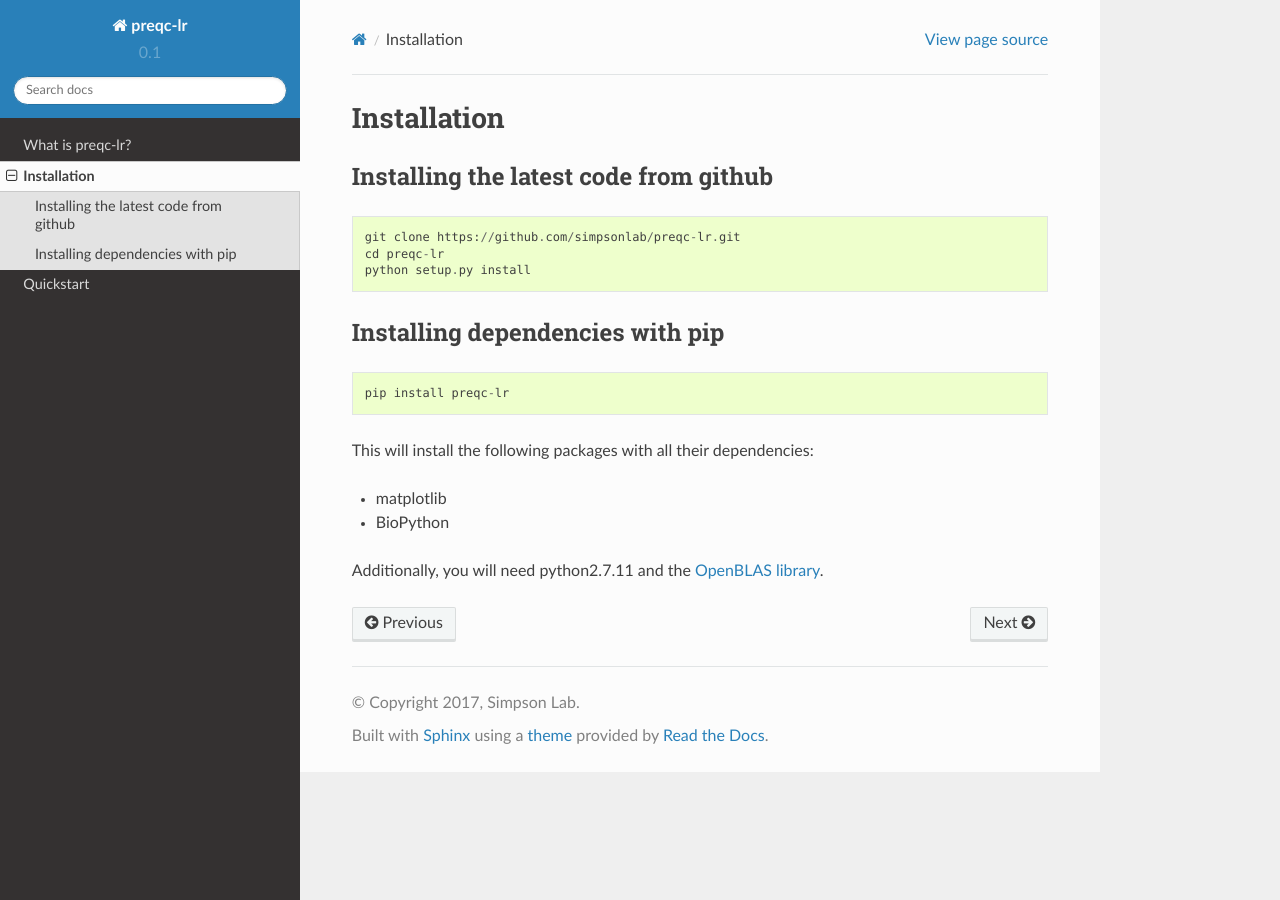
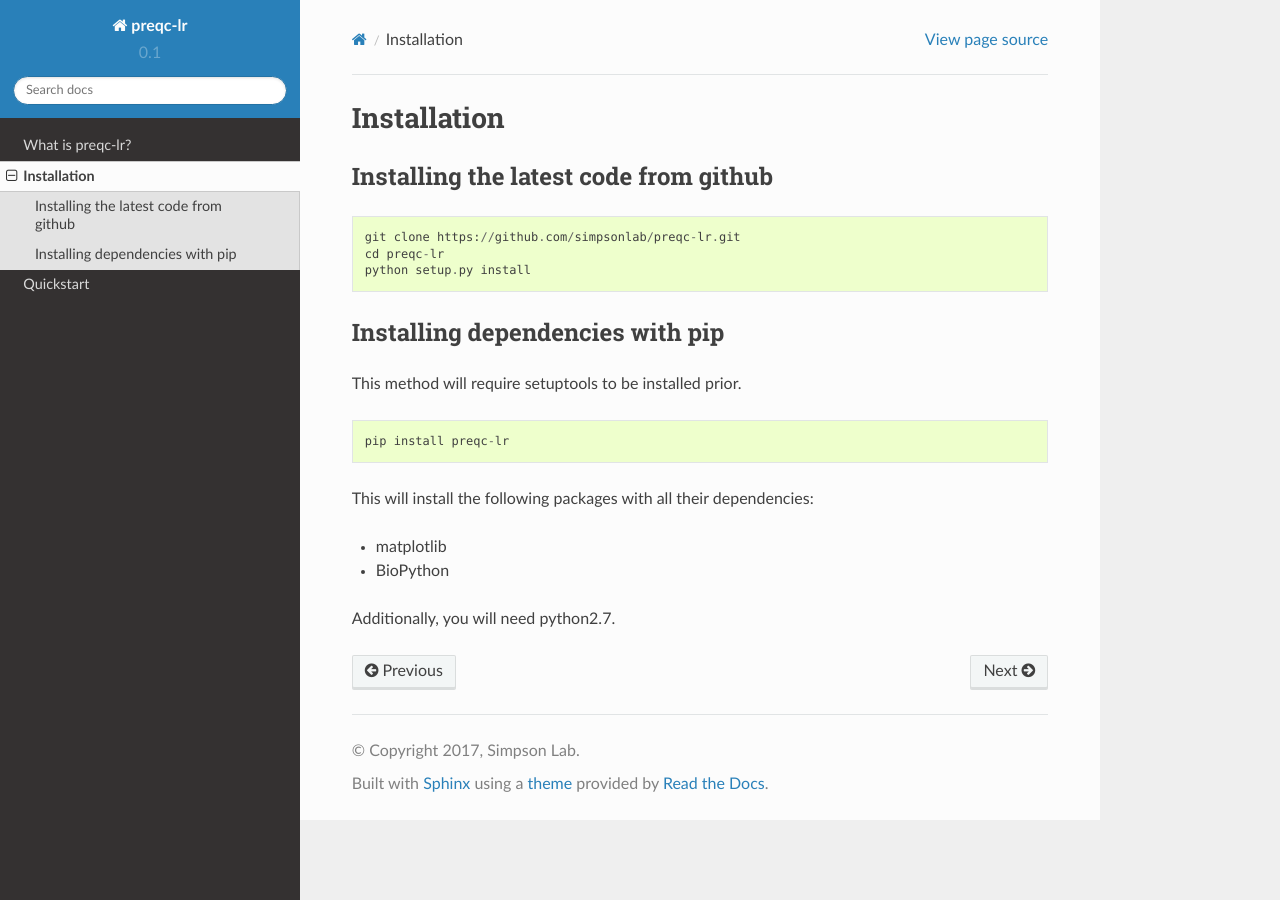
Before and after one commit to simpsonlab/preqclr, a Sphinx documentation site: the page built from docs/source/installation.rst, in a window 1280 px wide. Built offline with Sphinx 7.4.7 and the Read the Docs theme 2.0.0, drawn with Linux system fonts in a browser that asks for light colours.

Commit message:
remove blas lib requirements

```diff
--- a/docs/source/installation.rst
+++ b/docs/source/installation.rst
@@ -13,6 +13,8 @@ Installing the latest code from github
 
 Installing dependencies with pip
 ------------------------------------
+
+This method will require setuptools to be installed prior.
 ::
 
     pip install preqc-lr
@@ -22,4 +24,4 @@ This will install the following packages with all their dependencies:
 * matplotlib
 * BioPython
 
-Additionally, you will need python2.7.11 and the `OpenBLAS library <https://www.openblas.net>`_.
+Additionally, you will need python2.7.
```
